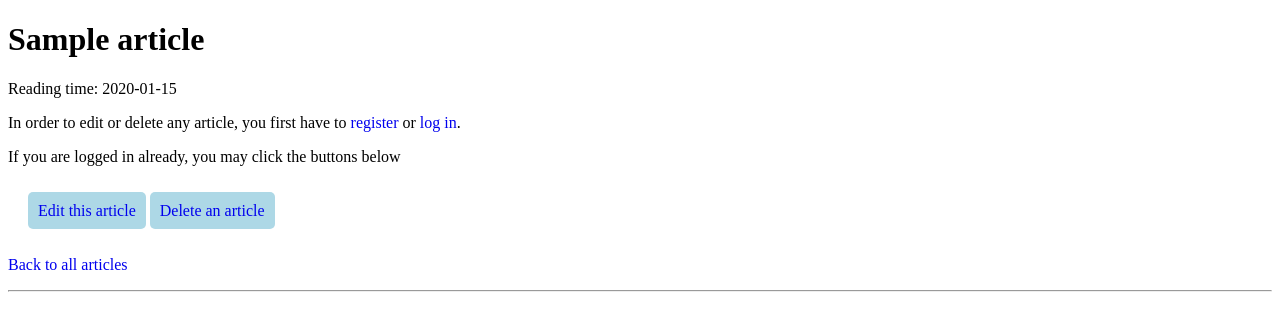
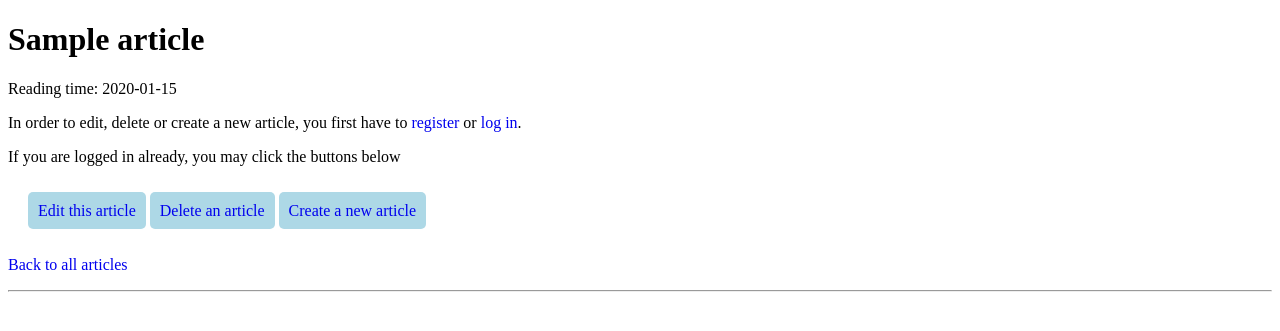
Before and after one commit to divinehoney/Hand-in-2-Flask, a Flask app: page /articles/1 in a window 1280 px wide. Shown: the part 58-389 px from the top of the page. Run offline with Flask 3, Linux system fonts and the light colour scheme; tables that the repository leaves empty hold one stand-in row (values such as "Sample post").

Commit message:
update article pages to create new articles

```diff
--- a/app/templates/articles/show.html
+++ b/app/templates/articles/show.html
@@ -7,12 +7,13 @@
 
   <p>Reading time: {{single_html_article.reading_time}}</p>
 
-  <p>In order to edit or delete any article, you first have to <a href="{{ url_for('users.get_register') }}">register</a> or <a href="{{ url_for('users.get_login') }}">log in</a>.
+  <p>In order to edit, delete or create a new article, you first have to <a href="{{ url_for('users.get_register') }}">register</a> or <a href="{{ url_for('users.get_login') }}">log in</a>.
   </p>
   <p>If you are logged in already, you may click the buttons below</p>
   <div class="link">
     <a href="/editarticle/{{ single_html_article.id }}">Edit this article</a>
     <a href="{{ url_for('articles.delete_article_by_user') }}">Delete an article</a>
+    <a href="{{ url_for('articles.get_publish_an_article') }}">Create a new article</a>
   </div>
 
   <p>
```
